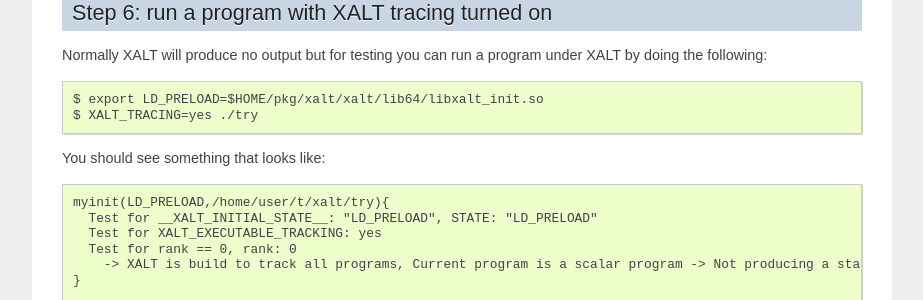
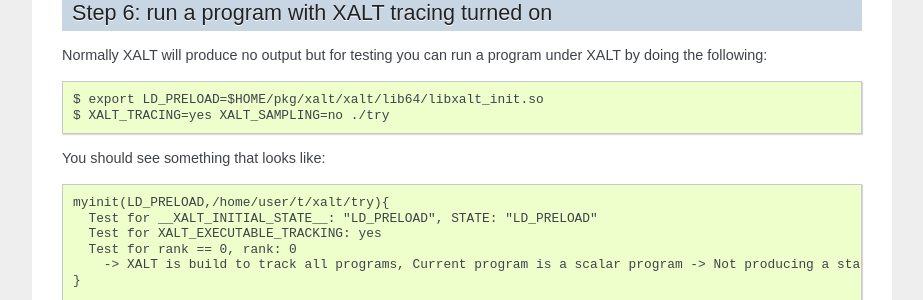
Before and after one commit to xalt/xalt, a Sphinx documentation site: the page built from docs/source/090_testing_xalt.rst, in a window 1280 px wide and 900 px high, scrolled down 1551 px. Shown: the part 168-468 px from the top of the window, without its empty margins (198-1121 px from the left). Built offline with Sphinx 7.4.7, drawn with Linux system fonts in a browser that asks for light colours.

Commit message:
Better way to debug XALT command line

```diff
--- a/docs/source/090_testing_xalt.rst
+++ b/docs/source/090_testing_xalt.rst
@@ -97,7 +97,7 @@
 Normally XALT will produce no output but for testing you can run a program under XALT by doing the following::
 
     $ export LD_PRELOAD=$HOME/pkg/xalt/xalt/lib64/libxalt_init.so
-    $ XALT_TRACING=yes ./try
+    $ XALT_TRACING=yes XALT_SAMPLING=no ./try
 
 You should see something that looks like::
 
```
